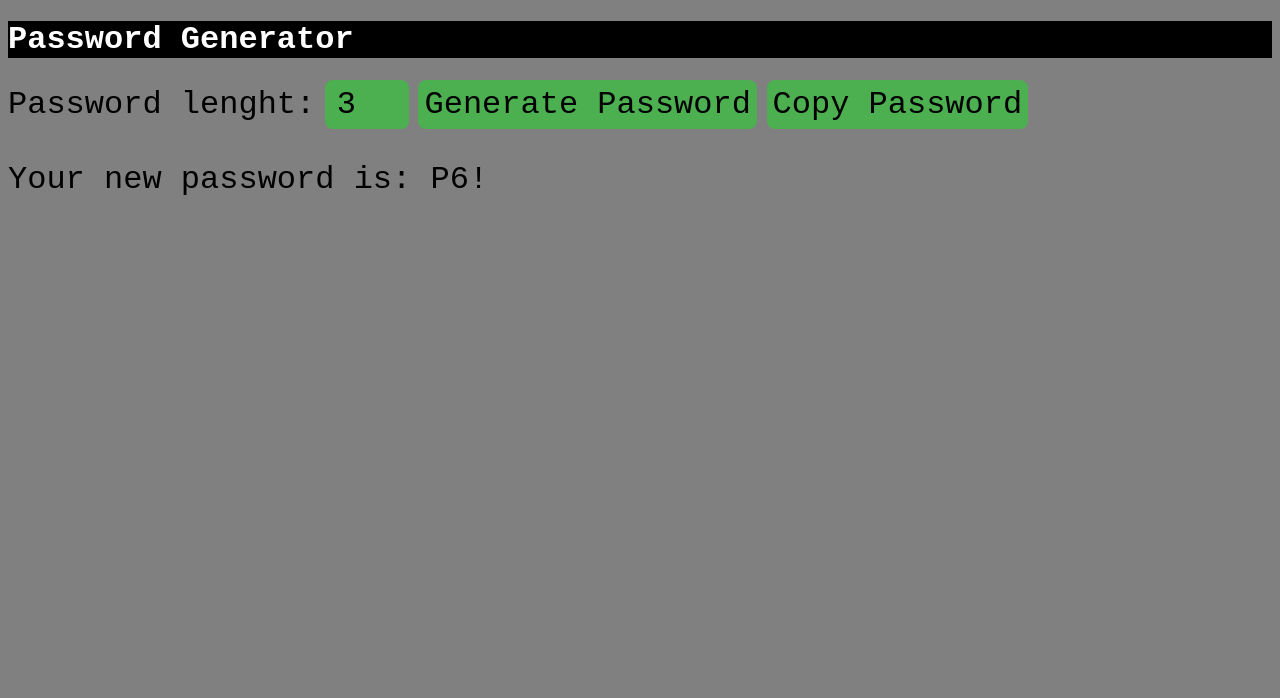
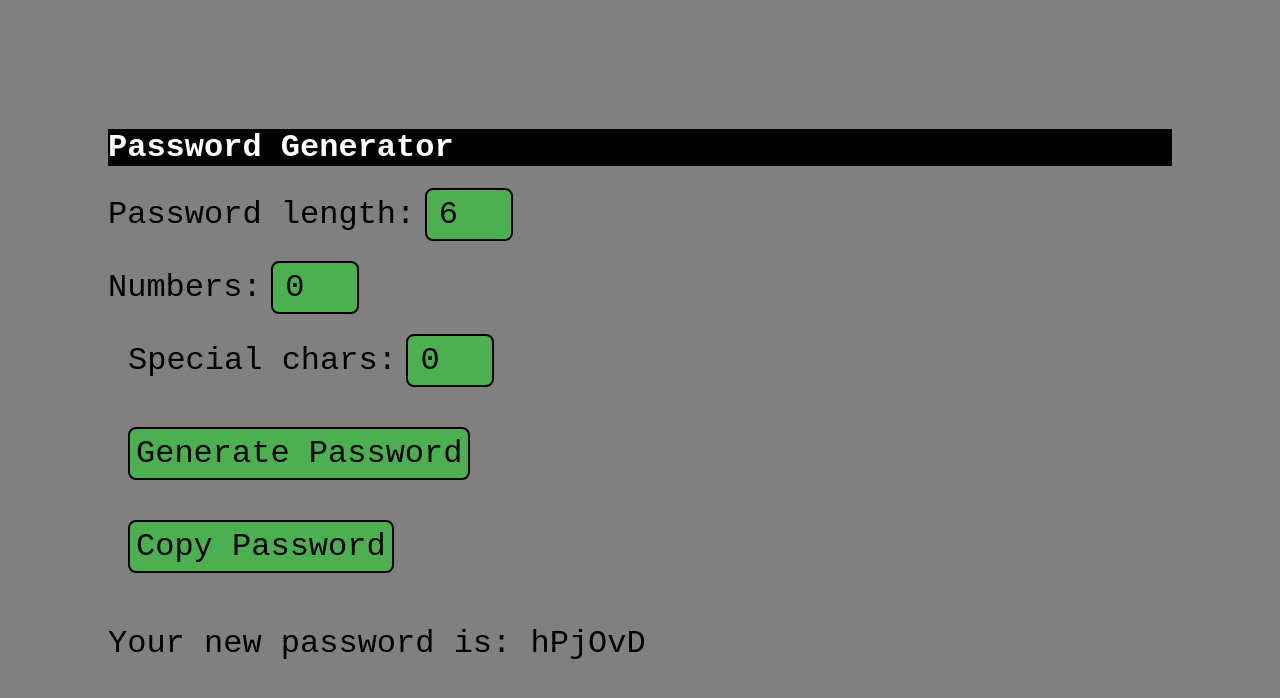
Before and after one commit to moy2125/pass-generator, a website: page index.html in a window 1280 px wide. Both pictures are taken after a click on the button "Generate Password". Drawn offline with Linux system fonts and the light colour scheme.

Commit message:
feat: adding new features to parametrize the password creation

```diff
--- a/index.html
+++ b/index.html
@@ -9,10 +9,27 @@
 </head>
 <body>
     <h1>Password Generator</h1>
-    <label class="lenght" for="lenght">Password lenght:</label>
-    <input type="number" id="lenght" value="3" min="3" max="30" />
-    <button id="button" onclick="generatePassword()">Generate Password</button>
-    <button id="copy" onclick="copyPassword()">Copy Password</button>
+    <div class="password-length">
+        <label class="length" for="length">Password length:</label>
+        <input type="number" id="length" value="6" min="3" max="30" />
+    </div>
+    <div class="number-length"></div>
+        <label class="length" for="special">Numbers:</label>
+        <input type="number" id="number" value="0" min="0" max="30" />
+    </div>
+    <div class="special-length">
+        <label class="length" for="special">Special chars:</label>
+        <input type="number" id="special" value="0" min="0" max="30" />
+    </div>
+    <div class="buttons">
+        <div class="generate-button">
+            <button id="button" onclick="generatePassword()">Generate Password</button>
+        </div>
+        <div class="copy-button">
+            <button id="copy" onclick="copyPassword()">Copy Password</button>
+        </div>
+    </div>
+
 
     <p id="result"></p> <!-- To show the generated password -->
 </body>
--- a/index.js
+++ b/index.js
@@ -1,18 +1,24 @@
-function generateEquilibratedPassword(lenght) {
-  if (lenght % 3 !== 0) {
+function generateEquilibratedPassword(length) {
+  if (length % 3 !== 0) {
     throw new Error(
-      "The lenght should be divisible by 3 to have  equal parts of alphabetic, numeric and special characters."
+      "The length should be divisible by 3 to have  equal parts of alphabetic, numeric and special characters."
     );
   }
-  if (lenght > 30) {
-    throw new Error("The lenght should be less or equal to 30");
+  if (length > 30) {
+    throw new Error("The length should be less or equal to 30");
   }
 
   const letters = "ABCDEFGHIJKLMNOPQRSTUVWXYZabcdefghijklmnopqrstuvwxyz";
   const numbers = "0123456789";
   const specials = "!@#$%^&*()";
 
-  const equalParts = lenght / 3;
+  // const equalParts = length / 3;
+  const numbersQty = parseInt(document.getElementById("number").value);
+  const specialsQty = parseInt(document.getElementById("special").value);
+  const lengthQty =
+    parseInt(document.getElementById("length").value) -
+    numbersQty -
+    specialsQty;
   let password = [];
 
   function obtainRandomCharacter(chain) {
@@ -20,9 +26,19 @@ function generateEquilibratedPassword(lenght) {
     return chain[randomIndex];
   }
 
-  for (let i = 0; i < equalParts; i++) {
+  // for (let i = 0; i < equalParts; i++) {
+  //   password.push(obtainRandomCharacter(letters));
+  //   password.push(obtainRandomCharacter(numbers));
+  //   password.push(obtainRandomCharacter(specials));
+  // }
+
+  for (let i = 0; i < lengthQty; i++) {
     password.push(obtainRandomCharacter(letters));
+  }
+  for (let i = 0; i < numbersQty; i++) {
     password.push(obtainRandomCharacter(numbers));
+  }
+  for (let i = 0; i < specialsQty; i++) {
     password.push(obtainRandomCharacter(specials));
   }
 
@@ -36,9 +52,9 @@ function generateEquilibratedPassword(lenght) {
 let newPasswordGlobal = "";
 
 function generatePassword() {
-  const lenght = parseInt(document.getElementById("lenght").value);
+  const length = parseInt(document.getElementById("length").value);
   try {
-    let newPassword = generateEquilibratedPassword(lenght);
+    let newPassword = generateEquilibratedPassword(length);
     document.getElementById(
       "result"
     ).textContent = `Your new password is: ${newPassword}`;
@@ -55,7 +71,7 @@ function copyPassword() {
       document.getElementById("copy").textContent = "Password copied!";
       setTimeout(() => {
         document.getElementById("copy").textContent = "Copy Password";
-      }, 2000);
+      }, 1000);
 
       console.log("Password successfuly copied!");
     })
--- a/styles.css
+++ b/styles.css
@@ -1,7 +1,7 @@
 body {
     background-color: grey;
-    /* font-style: italic; */
     font-family: 'Courier New', Courier, monospace;
+    padding: 100px;
 }
 
 h1 {
@@ -9,13 +9,14 @@ h1 {
     color: white;
 }
 
-p, #lenght {
+p, #length, #special, #number {
     font-size: 32px;
     font-family: 'Courier New', Courier, monospace;
 }
 
-#lenght {
-    border: none;
+#length, #special, #number {
+    border-style: solid;
+    border-color: black;
     background-color: #4CAF50;
     padding: 12px 12px;
     border-radius: 8px;
@@ -24,16 +25,16 @@ p, #lenght {
 
 }
 
-.lenght {
+.length {
     font-size: 32px;
 }
 
 #button, #copy {
     background-color: #4CAF50;
+    border-style: solid;
     color: rgb(0, 0, 0);
     padding: 6px 6px;
     font-size: 32px;
-    border: none;
     border-radius: 8px;
     cursor: pointer;
     transition: background-color 0.3s;
@@ -48,3 +49,19 @@ p, #lenght {
     background-color: #172618;
     transform: translateY(2px);
 }
+
+.generate-button {
+    padding: 20px;
+}
+
+.copy-button {
+    padding: 20px;
+}
+
+.password-length {
+    padding-bottom: 20px;
+}
+
+.special-length{
+    padding: 20px;
+}
```
